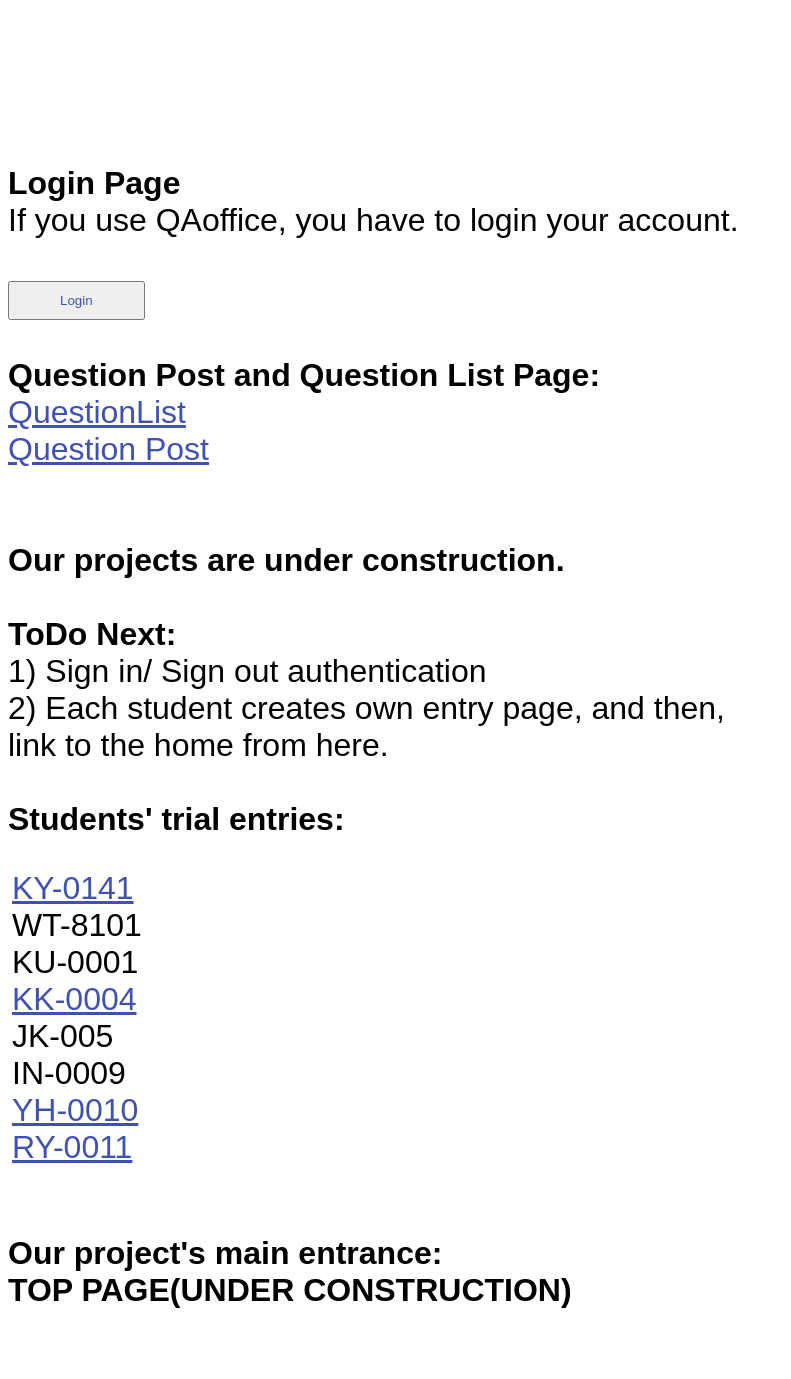
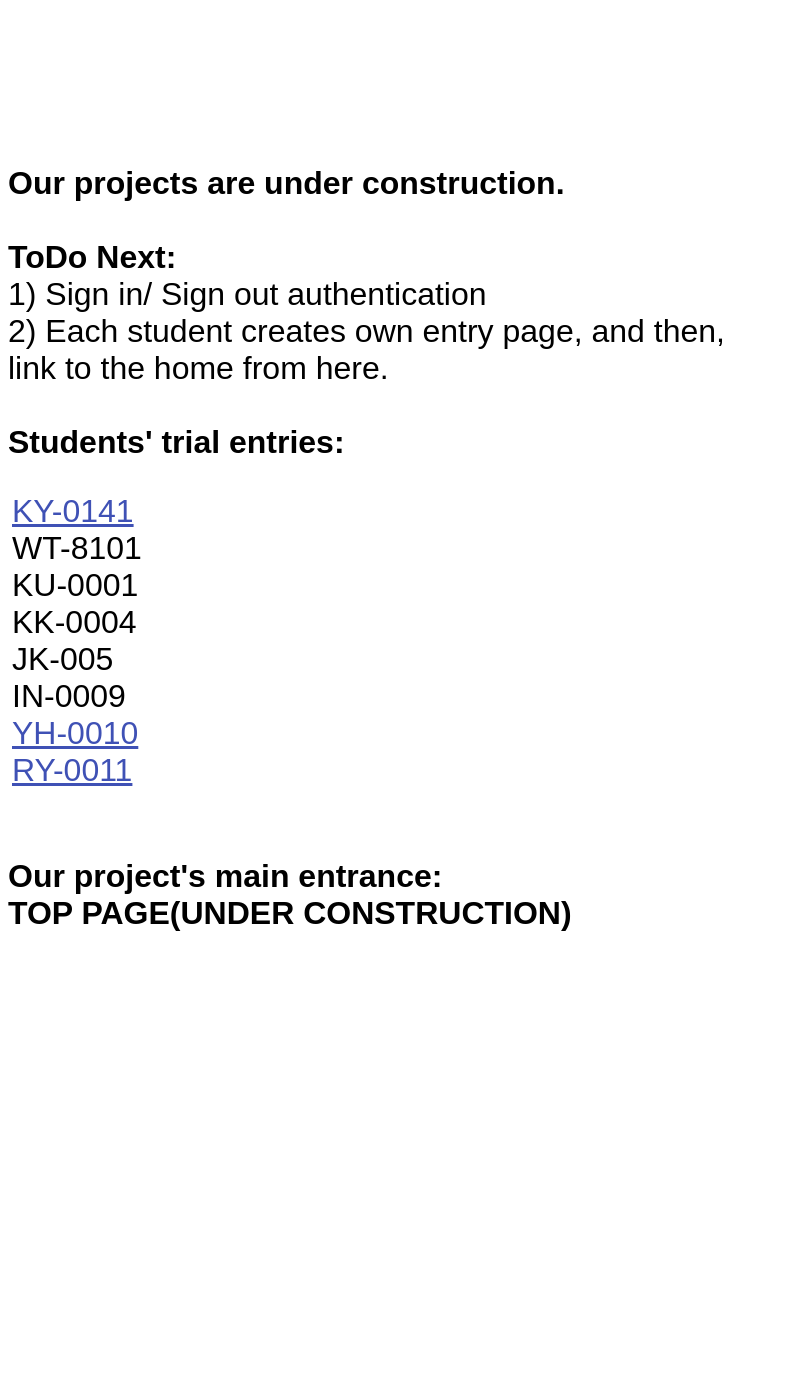
Before and after one commit to webdbhosei/QAoffice, a Django app: page / in a window 1280 px wide. Shown: the part 261-1640 px from the top of the page, without its empty margins (0-791 px from the left). After the commit the page ends 1192 px from the top, so only its background shows below. Run offline with Django 3.2, Linux system fonts and the light colour scheme; some libraries are stand-ins or nearby versions.

Commit message:
一部説明を追加

```diff
--- a/templates/entry/index.html
+++ b/templates/entry/index.html
@@ -5,24 +5,11 @@
 {% block title %} temporarily index - QAoffuce {% endblock %}
 {% block content %}
 
+<!-- Content 一部文字の内容、sizeやCSSを変更しました by koizumi-->
 <br>
 <div class="container">
-    <!-- Content -->
     <h2 class="topPageTitle">Question and Answers - QAoffice</h2>
     <br />
-    <b>Login Page</b><br/>
-    If you use QAoffice, you have to login your account.
-    <br/>
-    <br/>
-    <button type="button" class="btn-login btn btn-outline btn-lg">Login</button><br>
-    <br/>
-    <b>Question Post and Question List Page:</b><br>
-    <a href="#" class="TopPageLink">QuestionList</a><br>
-    <a href="{% url 'ky_0141_2' %}" class="TopPageLink">Question Post</a>
-    <br/>
-
-    <br/>
-    <br/>
     <b>Our projects are under construction. </b><br /><br />
 
     <b>ToDo Next:</b><br />
@@ -31,24 +18,19 @@
             link to the home from here.<br /><br />
     <b>Students' trial entries:</b>
 
-
     <ul class="TopPageUl">
         <li><a href="{% url 'ky_0141' %}">KY-0141</a></li>
         <li>WT-8101</li>
         <li>KU-0001</li>
-        <li><a href="#">KK-0004</a></li>
+        <li>KK-0004</li>
         <li>JK-005</li>
         <li>IN-0009</li>
         <li><a href="{% url 'yh_0010' %}">YH-0010</a></li>
         <li><a href="{% url 'ry_0011' %}">RY-0011</a></li>
     </ul>
-
     <br>
     <b>Our project's main entrance:</b><br>
     <b>TOP PAGE(UNDER CONSTRUCTION)</b><br />
-    <!--<a href="/post" class="TopPageLink">QuestionList</a><br>
-    <a href="{% url 'ky_0141_2' %}" class="TopPageLink">Question Post</a>-->
-
 </div>
 {% endblock %}
 <body>
```
